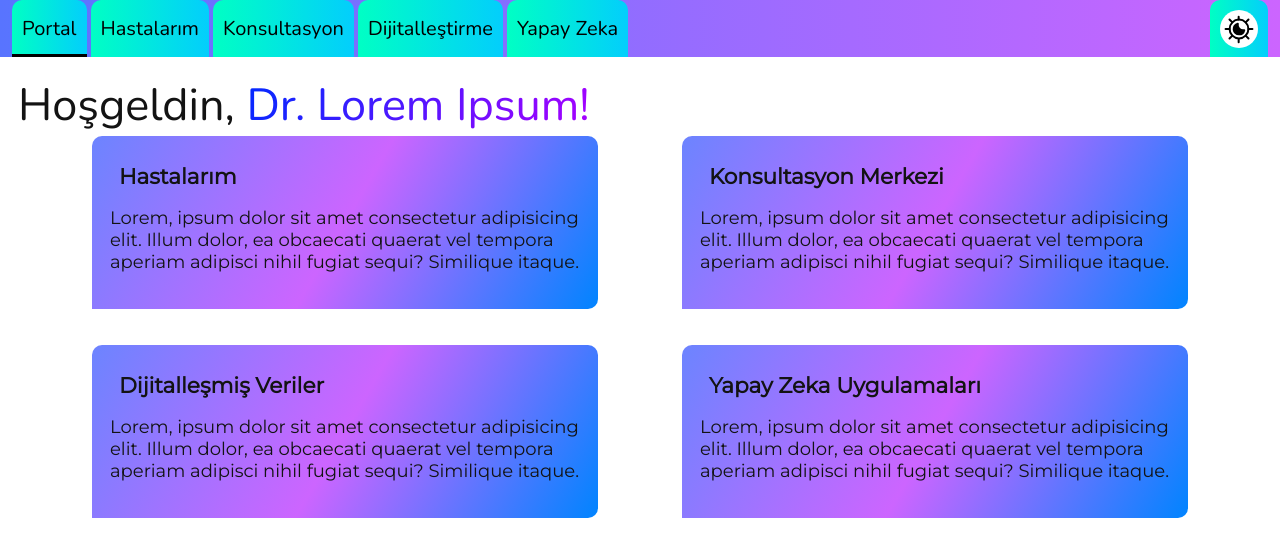
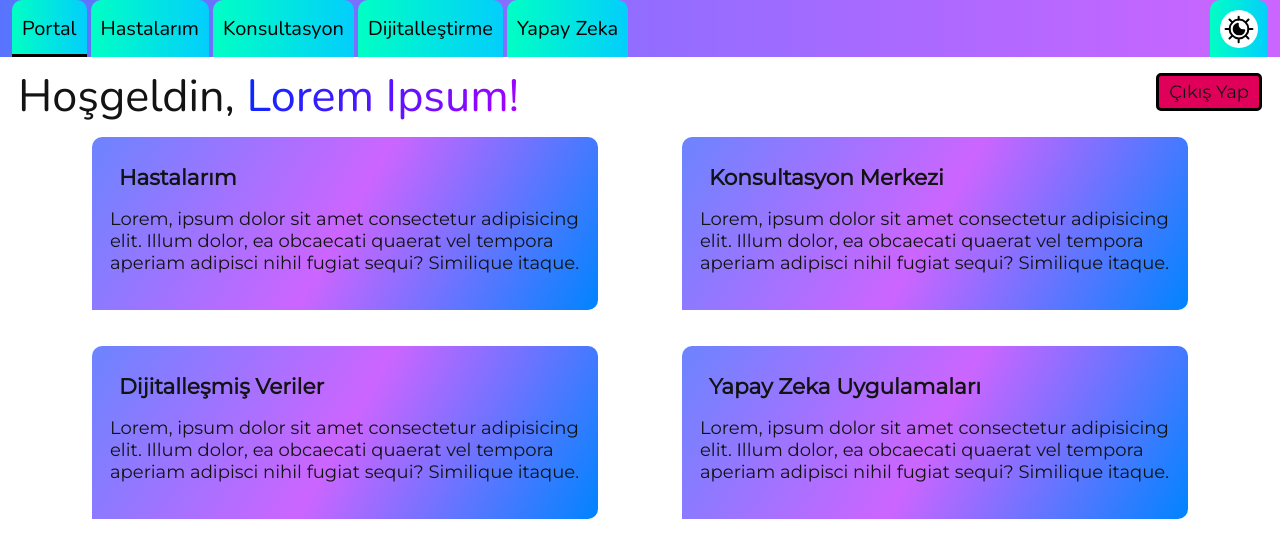
Before and after one commit to Murat-Karakaya/kanser-proje, a React (Vite) app: page /doktor in a window 1280 px wide. Shown: the top 558 px of the page. Built offline with nearby package versions, Linux system fonts and the light colour scheme.

Commit message:
improvement

```diff
--- a/src/components/pageContents/doktorContents/Portal.jsx
+++ b/src/components/pageContents/doktorContents/Portal.jsx
@@ -1,4 +1,6 @@
 import Page from "../../pageContainer/Page";
+
+import { Link } from "react-router-dom";
 
 import { useAtom } from "jotai"
 import { pageAtom } from "../../../jotai/atoms";
@@ -9,7 +11,10 @@ export default ()=>{
 
     return(
         <Page id="0">
-            <h1>Hoşgeldin, <div className="gradient-text">Dr. Lorem Ipsum!</div></h1>
+            <div className="headFlex">
+                <h1 className="inlineBlock noMargin">Hoşgeldin, <div className="gradient-text">Lorem Ipsum!</div></h1>
+                <Link to="/"><button className="logoutBtn">Çıkış Yap</button></Link>
+            </div>
 
             <div className="linkLineup">
                 <button onClick={() => setPageId(1)} style={{"--order":"0"}} className="card" >
--- a/src/components/pageContents/hastaContents/Portal.jsx
+++ b/src/components/pageContents/hastaContents/Portal.jsx
@@ -1,4 +1,6 @@
 import Page from "../../pageContainer/Page"
+
+import { Link } from "react-router-dom";
 
 import { useAtom } from "jotai"
 import { pageAtom } from "../../../jotai/atoms";
@@ -9,18 +11,22 @@ export default ()=>{
 
     return(
         <Page id="0">
-            <h1>Hoşgeldin, <div className="gradient-text">Lorem Ipsum!</div></h1>
+            <div className="headFlex">
+                <h1 className="inlineBlock noMargin">Hoşgeldin, <div className="gradient-text">Lorem Ipsum!</div></h1>
+                <Link to="/"><button className="logoutBtn">Çıkış Yap</button></Link>
+            </div>
+
 
             <div className="linkLineup">
                 <button onClick={() => setPageId(1)} style={{"--order":"0"}} className="reveal card" >
                     <h3>Sonuçlarım</h3>
                     <p>Lorem, ipsum dolor sit amet consectetur adipisicing elit. Illum dolor, ea obcaecati quaerat vel tempora aperiam adipisci nihil fugiat sequi? Similique itaque.</p>
                 </button>
-                <button onClick={() => setPageId(3)} style={{"--order":"2"}} className="reveal card" >
+                <button onClick={() => setPageId(2)} style={{"--order":"2"}} className="reveal card" >
                     <h3>Dijitalleşmiş Veriler</h3>
                     <p>Lorem, ipsum dolor sit amet consectetur adipisicing elit. Illum dolor, ea obcaecati quaerat vel tempora aperiam adipisci nihil fugiat sequi? Similique itaque.</p>
                 </button>
-                <button onClick={() => setPageId(4)} style={{"--order":"3"}} className="reveal card" >
+                <button onClick={() => setPageId(2)} style={{"--order":"3"}} className="reveal card" >
                     <h3>Yapay Zeka Uygulamaları</h3>
                     <p>Lorem, ipsum dolor sit amet consectetur adipisicing elit. Illum dolor, ea obcaecati quaerat vel tempora aperiam adipisci nihil fugiat sequi? Similique itaque.</p>
                 </button>
--- a/src/components/pageContents/pageStyles.css
+++ b/src/components/pageContents/pageStyles.css
@@ -40,6 +40,25 @@ h3 {
 
 /* Portal Page Styles */
 
+.headFlex {
+	display: flex;
+	justify-content: space-between;
+	align-items: center;
+	margin-bottom: 10px;
+}
+
+.logoutBtn {
+	background-color: rgb(224, 0, 90);
+	border: 3px solid var(--page-line);
+	padding: 5px 10px;
+	border-radius: 5px;
+	transition: border .3s;
+}
+
+.logoutBtn:hover {
+	filter: brightness(.8);
+}
+
 .linkLineup{
 	display: flex;
 	flex-wrap: wrap;
@@ -53,18 +72,17 @@ h3 {
 }
 
 .card{
+	opacity: 0;
+	transform: translateX(-5em);
 	background-image: var(--card-backround);
 	width: 470px;
 	padding: 1em;
 	border-radius: 10px 10px 10px 0;
 	transition: width .5s calc(80ms*var(--order)), transform .3s;
 	animation: fadeIn .5s ease-in-out calc(80ms*var(--order));
+	animation-fill-mode: forwards;
 }
 
-.card:hover {
-	transform: scale(1.1);
-	z-index: 1;
-}
 .card:before {
 	position: absolute;
 	content: "";
--- a/src/index.css
+++ b/src/index.css
@@ -25,6 +25,15 @@ body,html{
 	background-color: var(--default-block-background);
 }
 
+.inlineBlock {
+	width: fit-content;
+	display: inline-block;
+}
+
+.noMargin {
+	margin: 0;
+}
+
 :focus-visible{
 	outline: -webkit-focus-ring-color auto 1px;
 	outline: -moz-mac-focusring auto 1px;
@@ -35,29 +44,28 @@ button{
 	all: unset;
 	cursor: pointer;
 }
+
 a{
-	--aTagColor:#00d9ff;
 	text-decoration: none;
+}
+
+.coolUnderline {
+	color: var(--tagColor);
 	position: relative;
-	color: var(--aTagColor);
 }
-a::before{
+.coolUnderline::before{
 	position: absolute;
 	content: "";
-	background-color: var(--aTagColor);
+	background-color: var(--tagColor);
 	height: 3px;
 	width: 0;
 	bottom: 0;
 	left: 0;
 	transition: all 0.3s;
 }
-a:hover:before{
+.coolUnderline:hover:before{
 	width: 100%;
 	transform: scaleX(.5);
-}
-
-figure{
-    margin: .5em;
 }
 
 .button-x{
--- a/src/pages/Anonymous.jsx
+++ b/src/pages/Anonymous.jsx
@@ -4,10 +4,10 @@ export default () => {
     return (
         <>
         <p>
-            Nasıl devam edeceksiniz!?
+            Arayüz seçiniz...
         </p>
-        <button><Link to="/doktor">Doktor Arayüzü</Link></button>
-        <button><Link to="/hasta">Hasta Arayüzü</Link></button>
+        <button><Link className="coolUnderline" style={{"--tagColor":"rgb(0, 140, 255)"}} to="/doktor">Doktor Arayüzü</Link></button>
+        <button><Link className="coolUnderline" style={{"--tagColor":"rgb(0, 140, 255)"}} to="/hasta">Hasta Arayüzü</Link></button>
         </>
     )
 }
```
